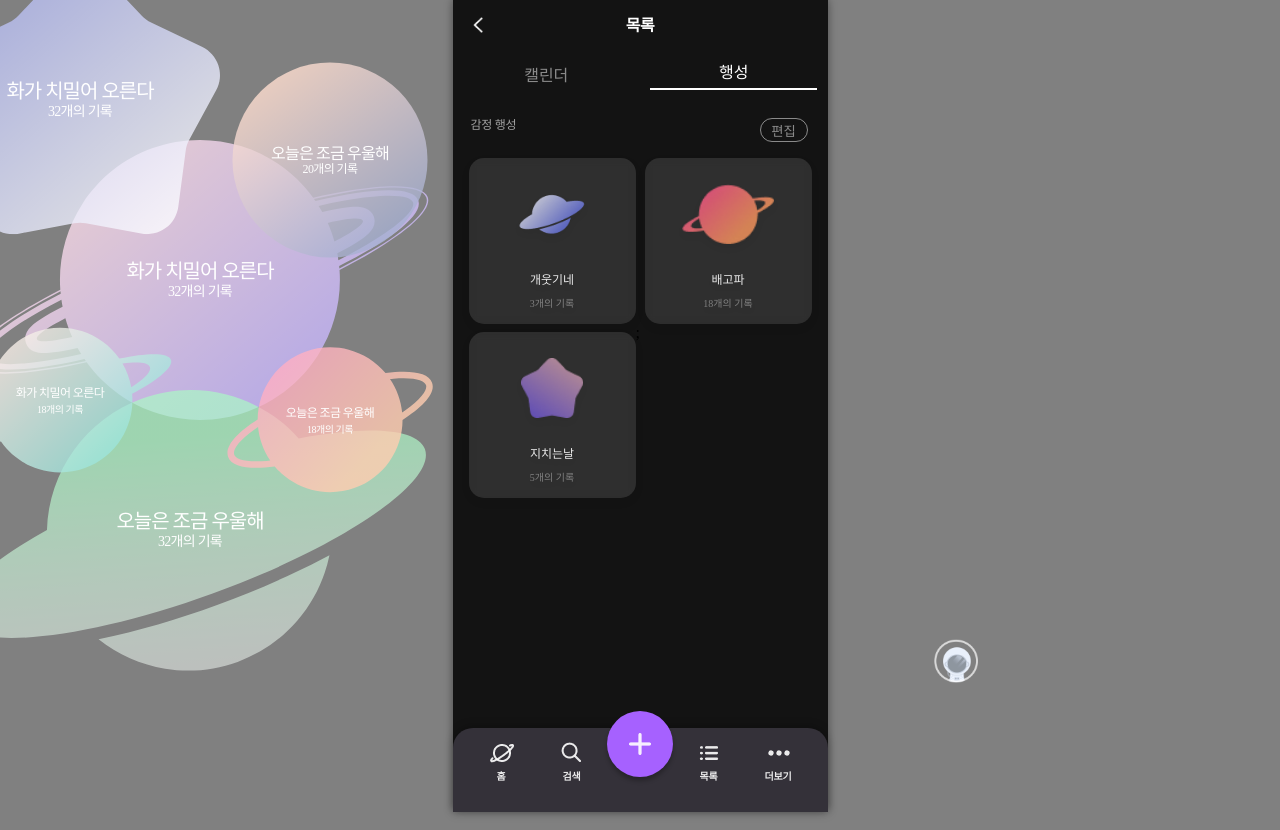
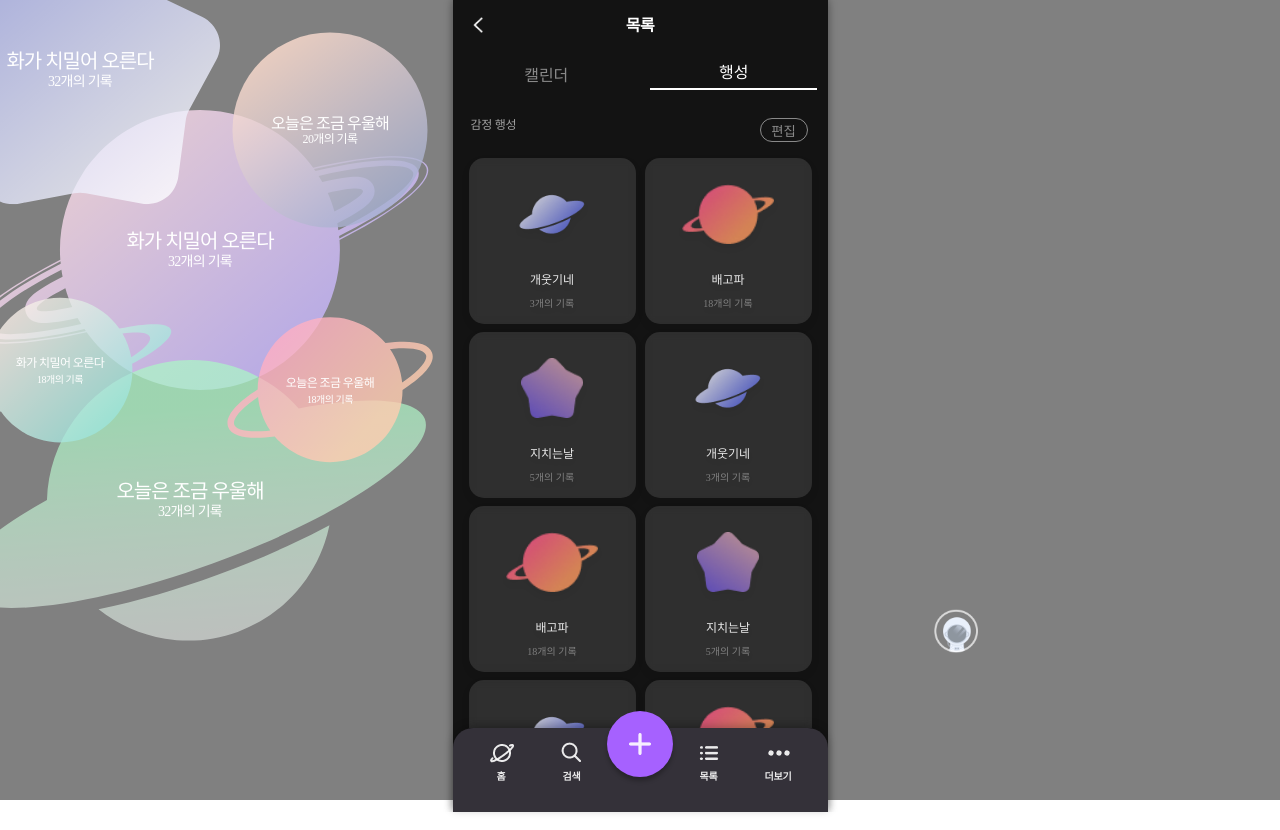
Before and after one commit to KMU-WINK/OMO, a React (Create React App) app in the folder front/: page /list in a window 1280 px wide. Built offline with nearby package versions, Linux system fonts and the light colour scheme; a web font is replaced by a local one.

Commit message:
스크롤 기능 및 padding 조절

```diff
--- a/front/src/pages/List.js
+++ b/front/src/pages/List.js
@@ -29,7 +29,7 @@ import planet6 from "../images/common/planets/planet4_3.svg";
 import planet2 from "../images/common/planets/planet0_4.svg";
 
 const List = (props) => {
-    let test = [{title: "개웃기네", num: 3, image:star2}, {title: "배고파", num: 18, image:star4}, {title: "지치는날", num: 5, image:star3}];
+    let test = [{title: "개웃기네", num: 3, image:star2}, {title: "배고파", num: 18, image:star4}, {title: "지치는날", num: 5, image:star3}, {title: "개웃기네", num: 3, image:star2}, {title: "배고파", num: 18, image:star4}, {title: "지치는날", num: 5, image:star3}, {title: "개웃기네", num: 3, image:star2}, {title: "배고파", num: 18, image:star4}, {title: "지치는날", num: 5, image:star3},{title: "개웃기네", num: 3, image:star2}];
     // let test = []
 
     const history = useHistory();
@@ -177,6 +177,7 @@ const Background = styled.div`
   width: 375px;
   height: 812px;
   font-family: Spoqa Han Sans Neo;
+  padding-top: 0;
   box-shadow: 0px -2px 8px rgba(0, 0, 0, 0.25);
   border-radius: 0 0 0 0;
   background: rgba(0, 0, 0, 0.85);
@@ -192,7 +193,6 @@ const Wrap = styled.div`
   z-index: -5;
   background: black;
   overflow: hidden;
-  padding-top: 30px;
 `;
 const WrapMain = styled.div`
   display: flex;
@@ -203,6 +203,8 @@ const WrapMain = styled.div`
 const Middle = styled.div`
   width: 375px;
   height: 678px;
+  overflow: hidden;
+  overflow-y: scroll;
   //box-shadow: 0px -2px 8px rgba(0, 0, 0, 0.25);
 `;
 
```
